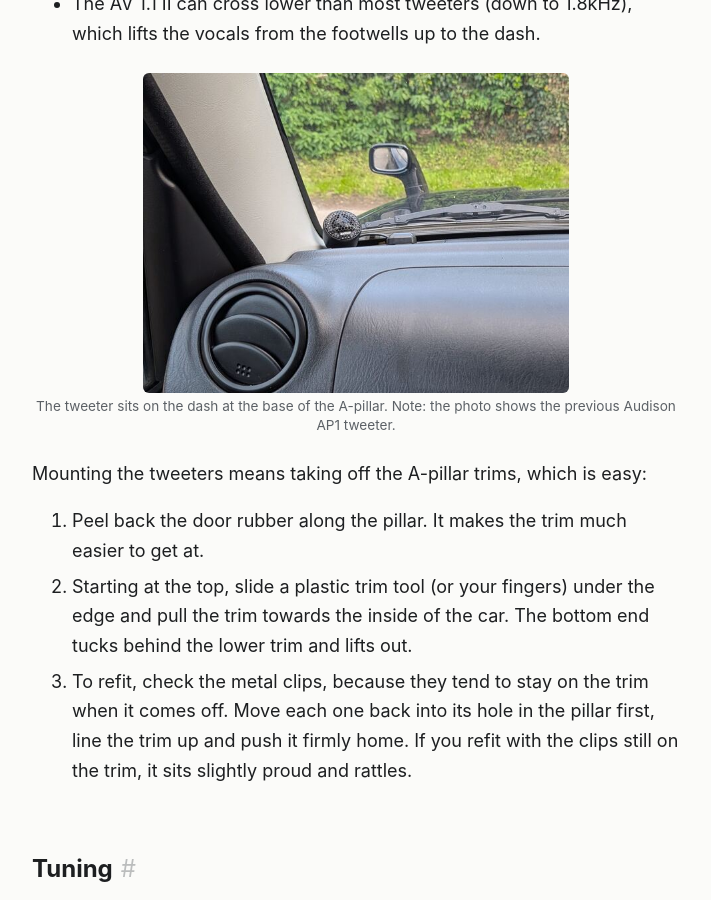
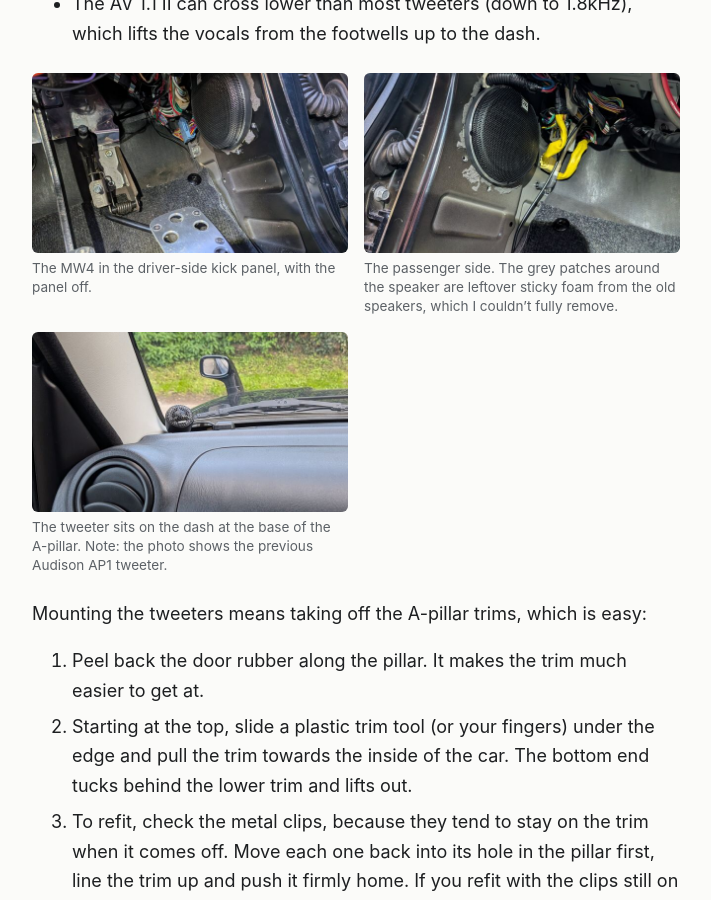
Before and after one commit to badsyntax/jimny-sound, a Jekyll site: the page built from docs/index.md, in a window 1280 px wide and 900 px high, scrolled down 10073 px. Shown: the whole window, without its empty margins (284-995 px from the left). Built offline with Jekyll 4.4.1, drawn with Linux system fonts in a browser that asks for light colours.

Commit message:
Blog: add photos of the MW4s fitted in the kick panels

```diff
--- a/docs/index.md
+++ b/docs/index.md
@@ -336,6 +336,13 @@ before, especially at higher volume.
 - The AV 1.1 II can cross lower than most tweeters (down to 1.8kHz), which lifts the vocals from the
   footwells up to the dash.
 
+![MW4 fitted in the driver-side kick panel](images/thumbs/29-mw4-driver.jpg)
+*The MW4 in the driver-side kick panel, with the panel off.*
+
+![MW4 fitted in the passenger-side kick panel](images/thumbs/30-mw4-passenger.jpg)
+*The passenger side. The grey patches around the speaker are leftover sticky foam from the old
+speakers, which I couldn't fully remove.*
+
 ![Tweeter on the dash at the base of the A-pillar](images/thumbs/25-tweeter.jpg)
 *The tweeter sits on the dash at the base of the A-pillar. Note: the photo shows the previous
 Audison AP1 tweeter.*
```
Also changed, not shown: docs/images/29-mw4-driver.jpg (added), docs/images/30-mw4-passenger.jpg (added), docs/images/thumbs/29-mw4-driver.jpg (added), docs/images/thumbs/30-mw4-passenger.jpg (added).
